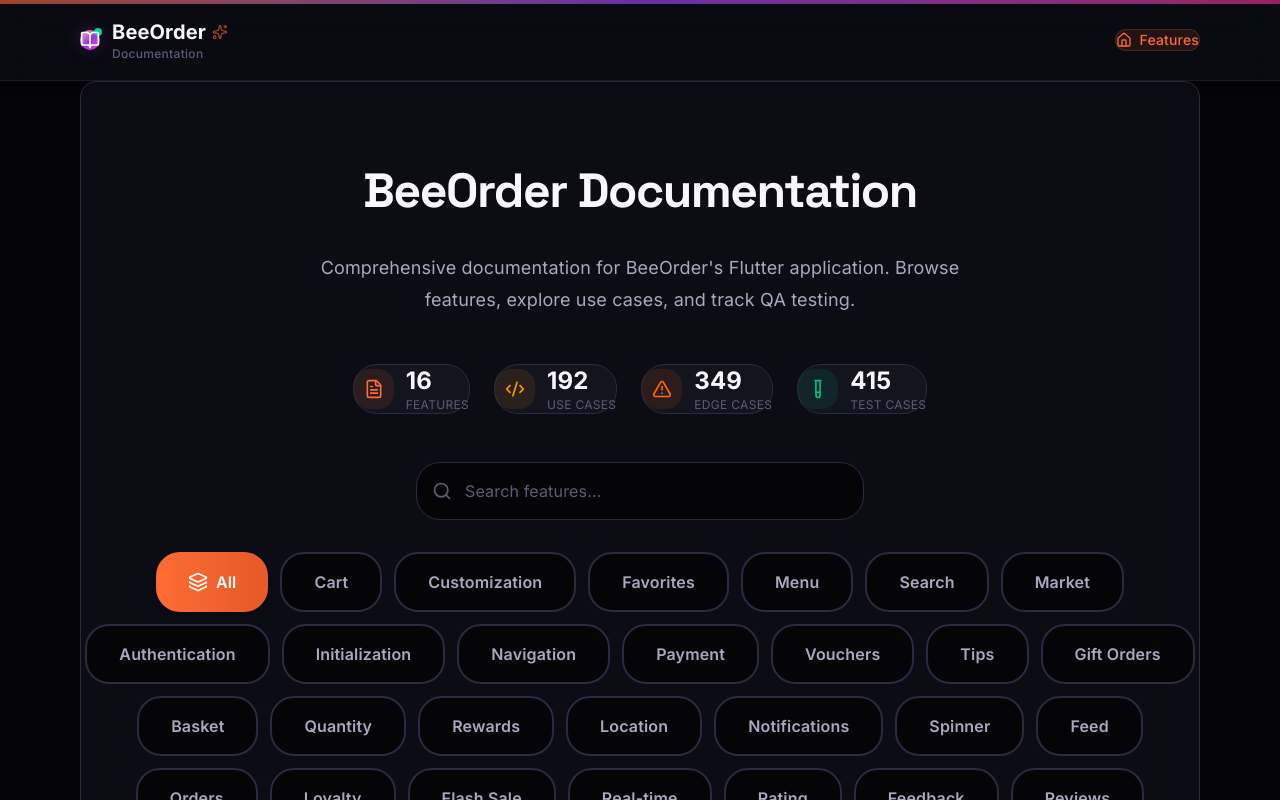
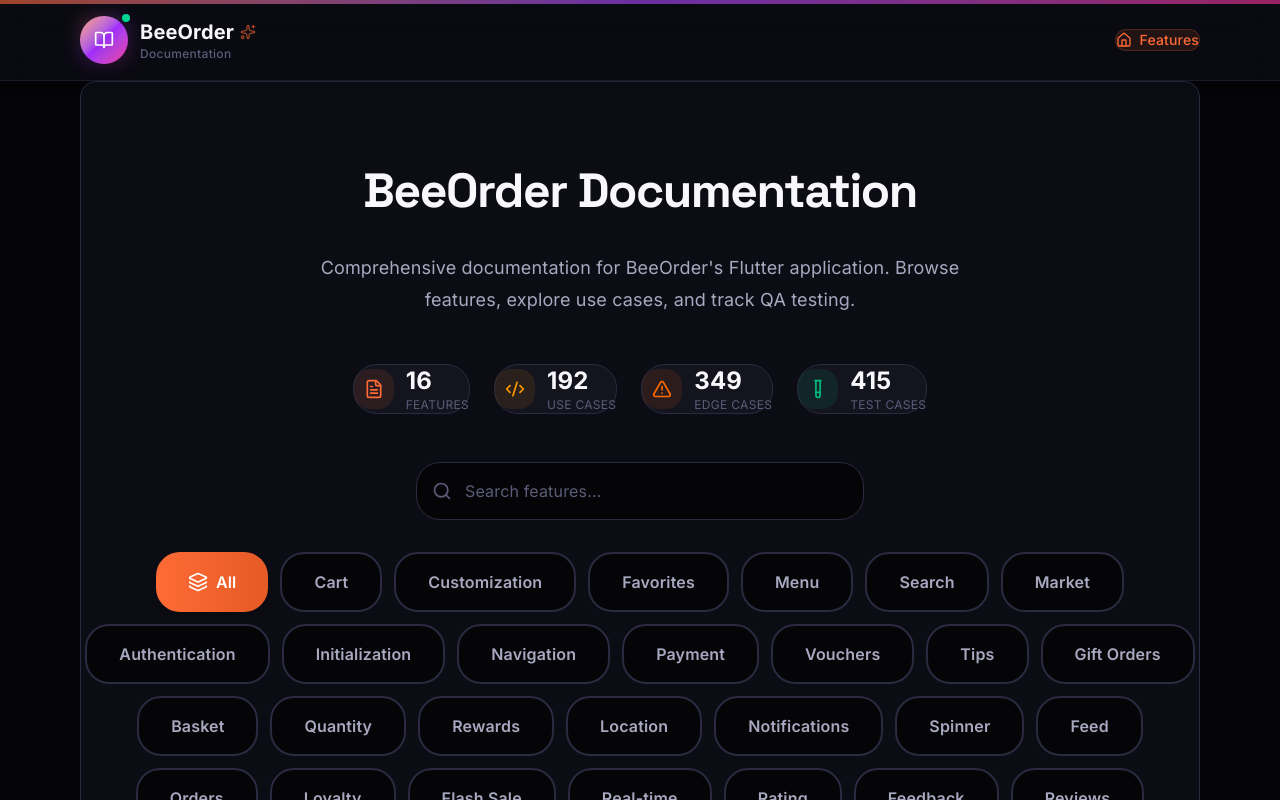
Before and after one commit to Mohamedmh3/quality-assurance, a React (Vite) app: page / in a window 1280 px wide. Shown: the top 800 px of the page. Built offline with nearby package versions, Linux system fonts and the light colour scheme.

Commit message:
Fix logo icon padding - use fixed dimensions with flexbox centering

```diff
--- a/src/layouts/MainLayout.tsx
+++ b/src/layouts/MainLayout.tsx
@@ -32,7 +32,7 @@
               <div className="absolute -inset-0.5 bg-gradient-to-br from-[var(--color-primary)] via-purple-500 to-pink-500 rounded-2xl opacity-20 group-hover:opacity-40 blur-sm transition-opacity duration-300" />
 
               {/* Main icon background */}
-              <div className="relative p-2.5 bg-gradient-to-br from-[var(--color-primary)] via-purple-600 to-pink-500 rounded-xl shadow-lg shadow-[var(--color-primary)]/40 group-hover:shadow-xl group-hover:shadow-[var(--color-primary)]/60 transition-all duration-300 group-hover:scale-110">
+              <div className="relative w-12 h-12 flex items-center justify-center bg-gradient-to-br from-[var(--color-primary)] via-purple-600 to-pink-500 rounded-xl shadow-lg shadow-[var(--color-primary)]/40 group-hover:shadow-xl group-hover:shadow-[var(--color-primary)]/60 transition-all duration-300 group-hover:scale-110">
                 {/* Inner shine */}
                 <div className="absolute inset-0 bg-gradient-to-br from-white/30 via-white/10 to-transparent rounded-xl" />
 
```
